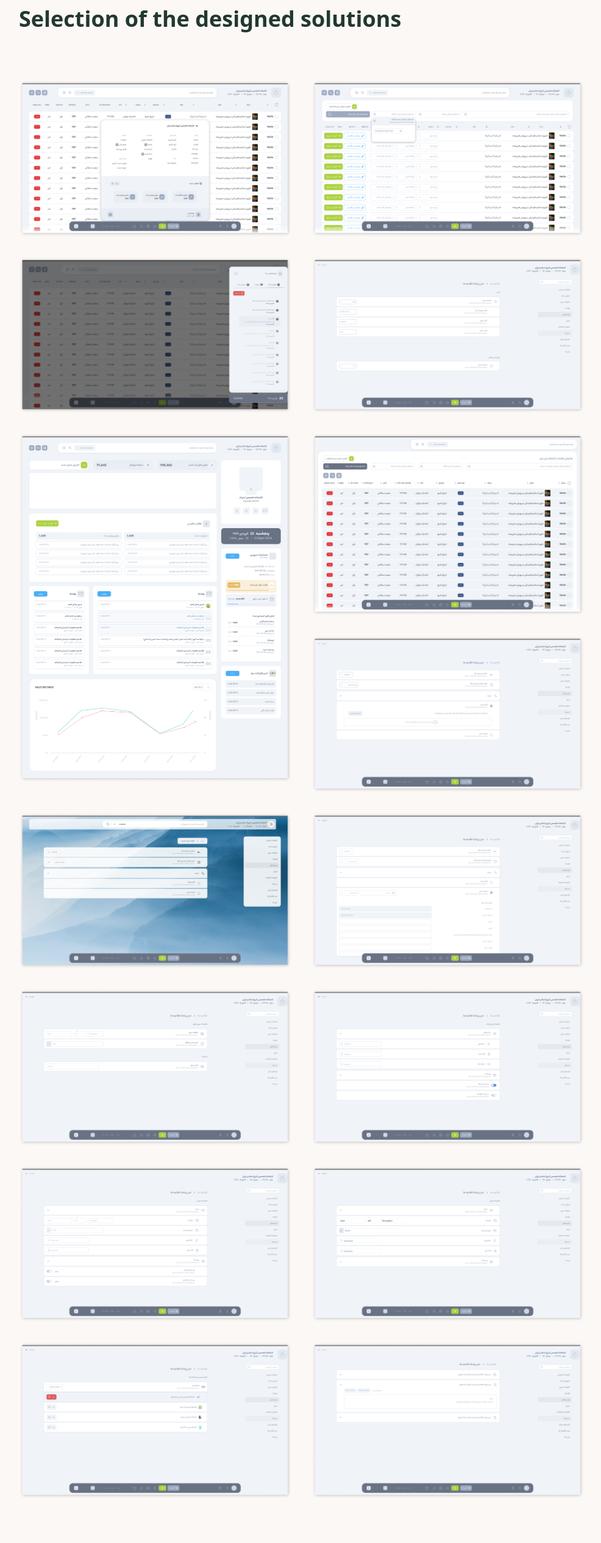
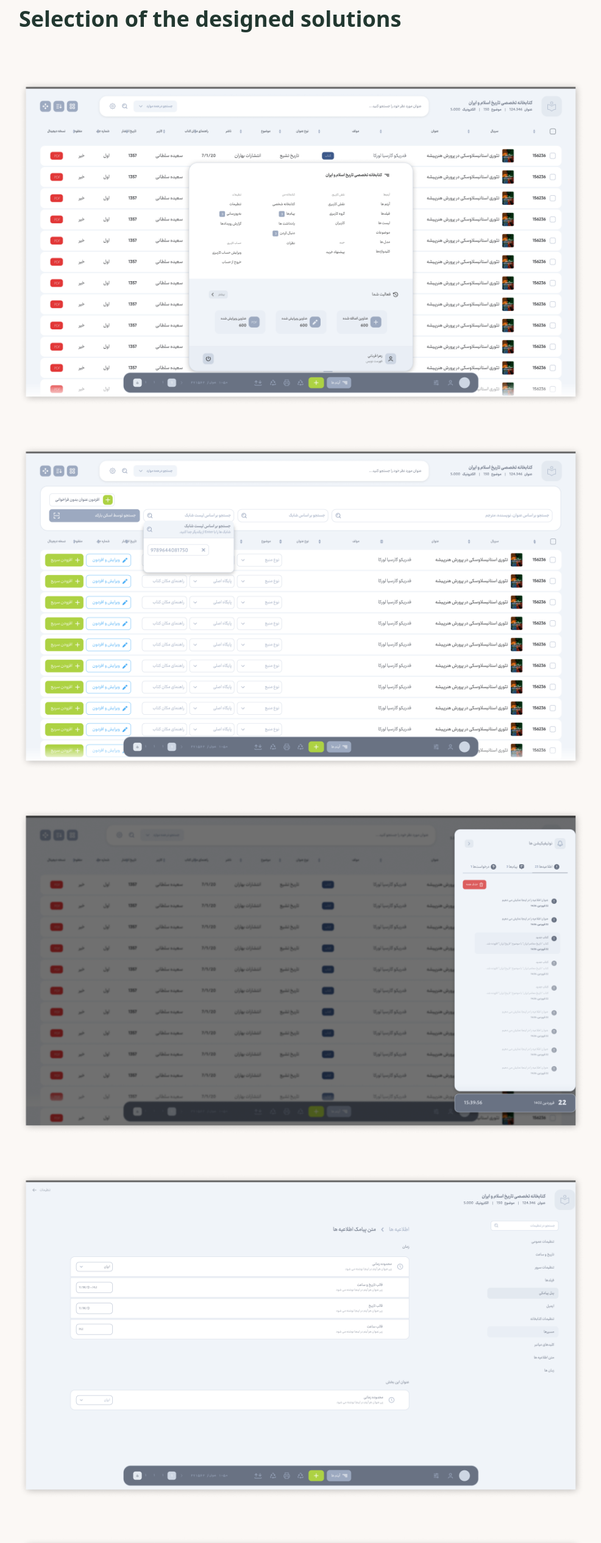
Before and after one commit to ehsangazar/zarabani, a React (Vite) app: page /projects/document-management in a window 1280 px wide. Shown: the part 2800-5330 px from the top of the page at 61% size, without its empty margins (145-1131 px from the left). Built offline with nearby package versions, Linux system fonts and the light colour scheme.

Commit message:
Refactor Document Management case study layout: Simplify image presentation by restructuring the grid into individual sections for each image, enhancing visual clarity and organization.

```diff
--- a/src/pages/projects/case-studies/DocumentManagement.tsx
+++ b/src/pages/projects/case-studies/DocumentManagement.tsx
@@ -136,112 +136,124 @@ const DocumentManagement = () => {
         </h2>
       </section>
 
-      <div className="grid grid-cols-2 gap-8 my-16">
-        <div className="w-full">
+      <div className="my-16">
         <img
           src="/case-studies/document-management/1.png"
           alt="Selection of the designed solutions"
           className="w-full"
         />
       </div>
-        <div className="w-full">
+
+      <div className="my-16">
         <img
           src="/case-studies/document-management/2.png"
           alt="Selection of the designed solutions"
           className="w-full"
         />
       </div>
-        <div className="w-full">
+
+      <div className="my-16">
         <img
           src="/case-studies/document-management/3.png"
           alt="Selection of the designed solutions"
           className="w-full"
         />
       </div>
-        <div className="w-full">
+
+      <div className="my-16">
         <img
           src="/case-studies/document-management/4.png"
           alt="Selection of the designed solutions"
           className="w-full"
         />
       </div>
-        <div className="w-full row-span-2">
+
+      <div className="my-16">
+        <img
+          src="/case-studies/document-management/5.png"
+          alt="Selection of the designed solutions"
+          className="w-full"
+        />
+      </div>
+
+      <div className="my-16">
         <img
           src="/case-studies/document-management/6.png"
           alt="Selection of the designed solutions"
           className="w-full"
         />
       </div>
-        <div className="w-full">
-          <img
-            src="/case-studies/document-management/5.png"
-            alt="Selection of the designed solutions"
-            className="w-full"
-          />
-        </div>
-        <div className="w-full">
+
+      <div className="my-16">
         <img
           src="/case-studies/document-management/7.png"
           alt="Selection of the designed solutions"
           className="w-full"
         />
       </div>
-        <div className="w-full">
+
+      <div className="my-16">
         <img
           src="/case-studies/document-management/8.png"
           alt="Selection of the designed solutions"
           className="w-full"
         />
       </div>
-        <div className="w-full">
+
+      <div className="my-16">
         <img
           src="/case-studies/document-management/9.png"
           alt="Selection of the designed solutions"
           className="w-full"
         />
       </div>
-        <div className="w-full">
+
+      <div className="my-16">
         <img
           src="/case-studies/document-management/10.png"
           alt="Selection of the designed solutions"
           className="w-full"
         />
       </div>
-        <div className="w-full">
+
+      <div className="my-16">
         <img
           src="/case-studies/document-management/11.png"
           alt="Selection of the designed solutions"
           className="w-full"
         />
       </div>
-        <div className="w-full">
+
+      <div className="my-16">
         <img
           src="/case-studies/document-management/12.png"
           alt="Selection of the designed solutions"
           className="w-full"
         />
       </div>
-        <div className="w-full">
+
+      <div className="my-16">
         <img
           src="/case-studies/document-management/13.png"
           alt="Selection of the designed solutions"
           className="w-full"
         />
       </div>
-        <div className="w-full">
+
+      <div className="my-16">
         <img
           src="/case-studies/document-management/14.png"
           alt="Selection of the designed solutions"
           className="w-full"
         />
       </div>
-        <div className="w-full">
+
+      <div className="my-16">
         <img
           src="/case-studies/document-management/15.png"
           alt="Selection of the designed solutions"
           className="w-full"
         />
-        </div>
       </div>
 
       {/* Key Results Section */}
```
Lines whose indentation alone changed are shown as unchanged.
